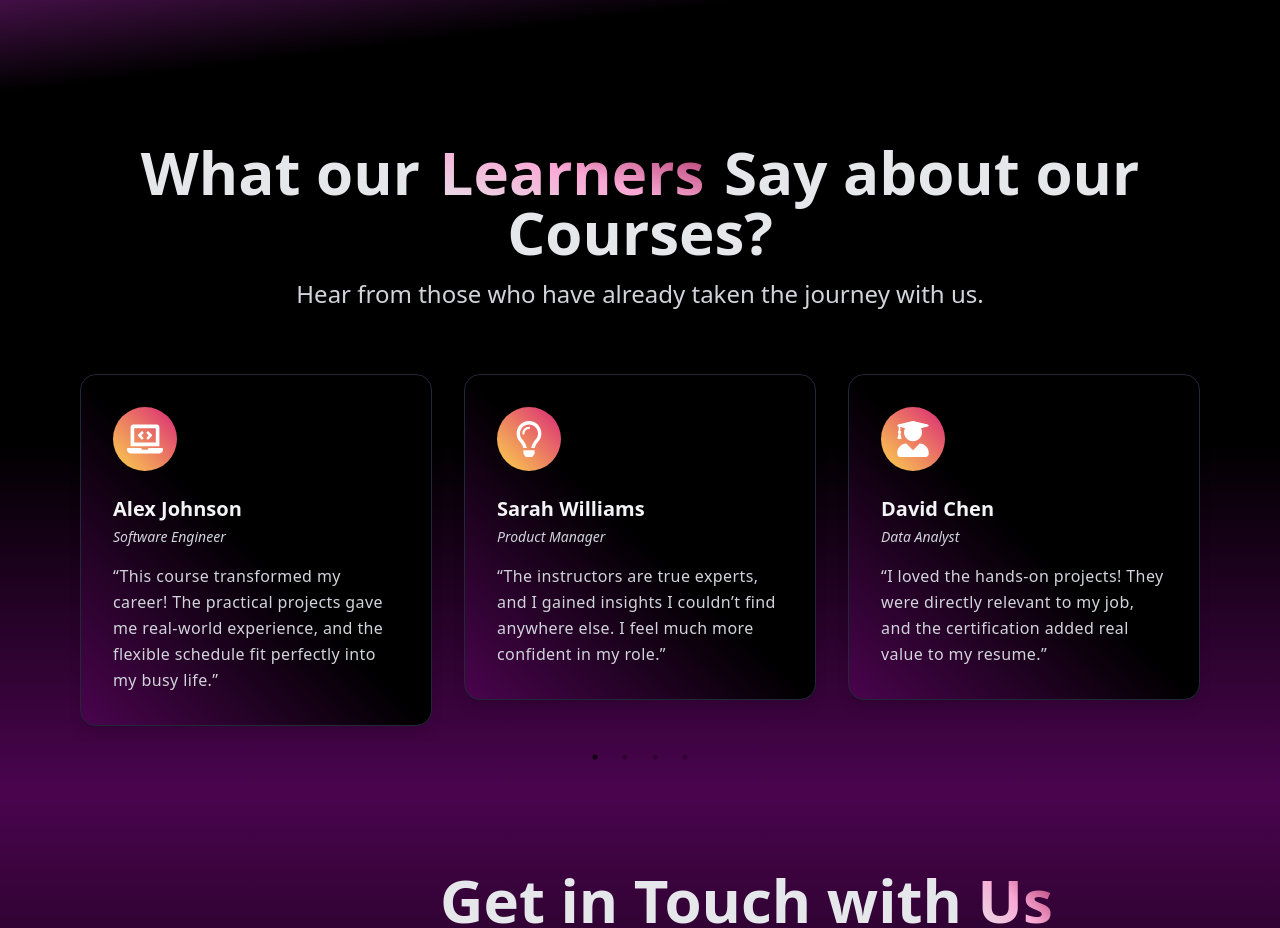
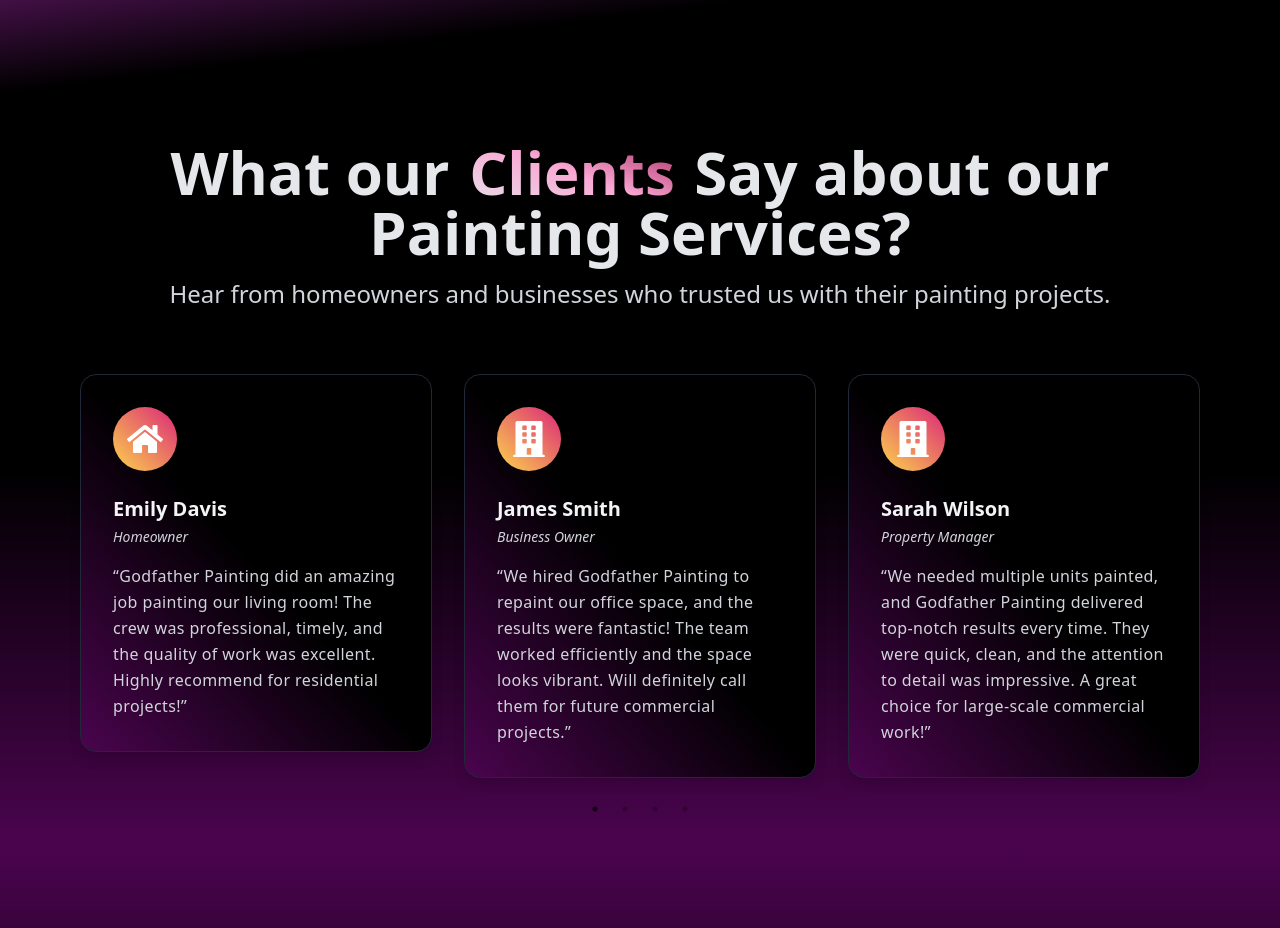
Before and after one commit to samandeep007/Paint, a React (Vite) app: page / in a window 1280 px wide. Shown: the part 4600-5528 px from the top of the page. Built offline with nearby package versions, Linux system fonts and the light colour scheme; what @xpd/tailwind-3dtransforms would draw is missing.

Commit message:
update testimonials

```diff
--- a/src/components/Testimonials/Testimonials.jsx
+++ b/src/components/Testimonials/Testimonials.jsx
@@ -1,42 +1,37 @@
 import Slider from "react-slick";
-import {
-  FaUserGraduate,
-  FaStar,
-  FaRegLightbulb,
-  FaLaptopCode,
-} from "react-icons/fa";
+import { FaPaintBrush, FaBuilding, FaHome, FaStar } from "react-icons/fa";
 import "slick-carousel/slick/slick.css";
 import "slick-carousel/slick/slick-theme.css";
 
-// Array of testimonials
+// Array of testimonials for a painting company
 const testimonials = [
   {
-    name: "Alex Johnson",
-    role: "Software Engineer",
+    name: "Emily Davis",
+    role: "Homeowner",
     feedback:
-      "This course transformed my career! The practical projects gave me real-world experience, and the flexible schedule fit perfectly into my busy life.",
-    icon: <FaLaptopCode />,
+      "Godfather Painting did an amazing job painting our living room! The crew was professional, timely, and the quality of work was excellent. Highly recommend for residential projects!",
+    icon: <FaHome />,
   },
   {
-    name: "Sarah Williams",
-    role: "Product Manager",
+    name: "James Smith",
+    role: "Business Owner",
     feedback:
-      "The instructors are true experts, and I gained insights I couldn’t find anywhere else. I feel much more confident in my role.",
-    icon: <FaRegLightbulb />,
+      "We hired Godfather Painting to repaint our office space, and the results were fantastic! The team worked efficiently and the space looks vibrant. Will definitely call them for future commercial projects.",
+    icon: <FaBuilding />,
   },
   {
-    name: "David Chen",
-    role: "Data Analyst",
+    name: "Sarah Wilson",
+    role: "Property Manager",
     feedback:
-      "I loved the hands-on projects! They were directly relevant to my job, and the certification added real value to my resume.",
-    icon: <FaUserGraduate />,
+      "We needed multiple units painted, and Godfather Painting delivered top-notch results every time. They were quick, clean, and the attention to detail was impressive. A great choice for large-scale commercial work!",
+    icon: <FaBuilding />,
   },
   {
-    name: "Linda Martinez",
-    role: "Marketing Specialist",
+    name: "John Peters",
+    role: "Homeowner",
     feedback:
-      "The course exceeded my expectations. The community was supportive, and the content was high-quality and engaging.",
-    icon: <FaStar />,
+      "Our new kitchen looks incredible thanks to Godfather Painting! The team was courteous and helped us choose the perfect color. Very satisfied with their work and professionalism.",
+    icon: <FaHome />,
   },
 ];
 
@@ -45,7 +40,7 @@
   dots: true,
   infinite: true,
   speed: 500,
-  slidesToShow: 3,  // Default for larger screens
+  slidesToShow: 3, // Default for larger screens
   slidesToScroll: 1,
   autoplay: true,
   autoplaySpeed: 8000,
@@ -75,12 +70,12 @@
             <h2 className="text-4xl sm:text-5xl md:text-6xl font-bold text-gray-200">
               What our{" "}
               <span className="text-transparent mx-1 bg-clip-text bg-gradient-to-tr from-gray-200 via-pink-300 to-pink-800">
-                Learners
+                Clients
               </span>{" "}
-              Say about our Courses?
+              Say about our Painting Services?
             </h2>
             <p className="text-xl sm:text-2xl text-gray-300 mt-4">
-              Hear from those who have already taken the journey with us.
+              Hear from homeowners and businesses who trusted us with their painting projects.
             </p>
           </div>
 
```
